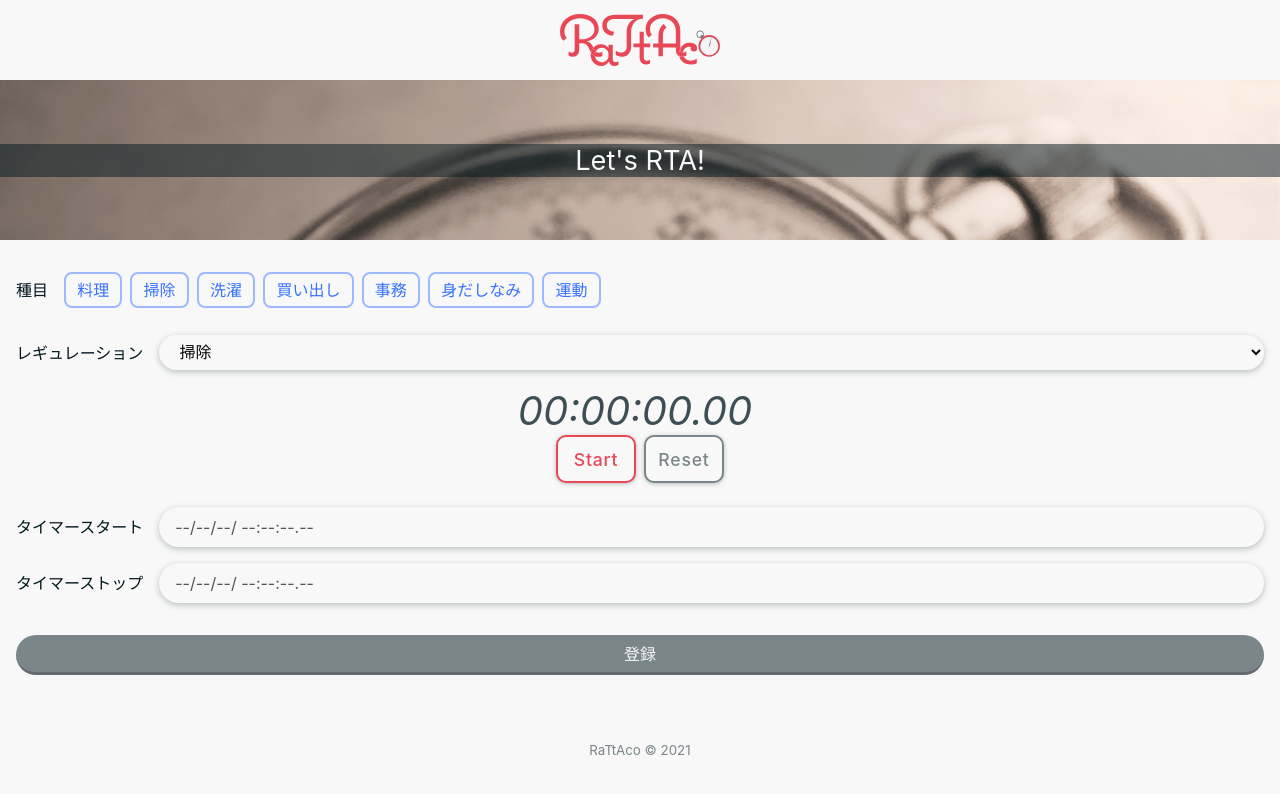
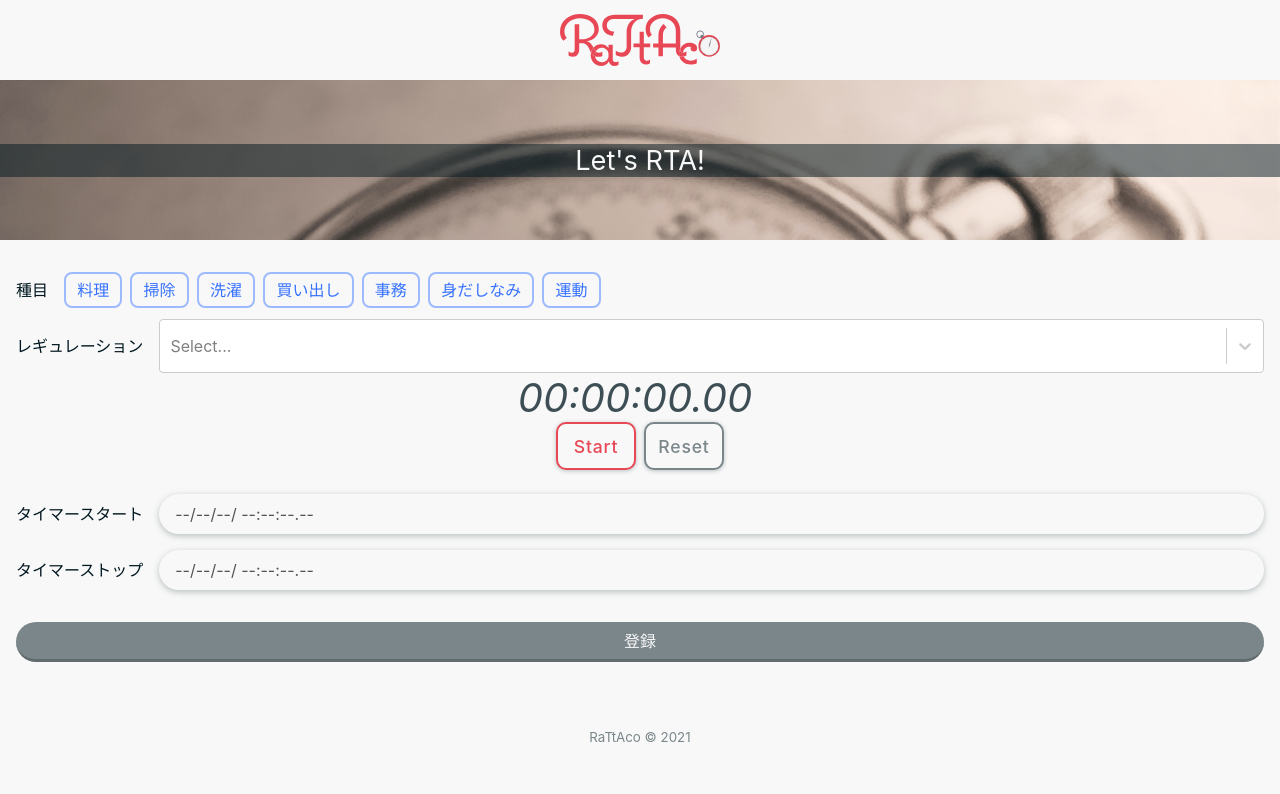
Before and after one commit to 2ndr9/RaTtAco, a React (Create React App) app in the folder frontend/: page /record in a window 1280 px wide. Shown: the top 794 px of the page. Built offline with nearby package versions, Linux system fonts and the light colour scheme.

Commit message:
task can be selected

```diff
--- a/frontend/src/views/pages/record/record.js
+++ b/frontend/src/views/pages/record/record.js
@@ -1,6 +1,7 @@
 import React from "react";
 import StopWatch from "../../components/StopWatch";
 import SubpageHead from "../../components/SubpageHead";
+import Select from "react-select";
 import { Link } from "react-router-dom";
 import axios from "axios";
 import categoryTags from "../../components/categoryTags";
@@ -18,11 +19,14 @@ class record extends React.Component {
       startback: null,
       endback: null,
     };
+
     this.timerEvent = React.createRef();
     this.handleInputChange = this.handleInputChange.bind(this);
+    this.handleSelectChange = this.handleSelectChange.bind(this);
     this.gettime = this.gettime.bind(this);
     this.resetTime = this.resetTime.bind(this);
     this.handleSubmit = this.handleSubmit.bind(this);
+    this.getTasks = this.getTasks.bind(this);
   }
 
   handleInputChange(event) {
@@ -32,6 +36,14 @@ class record extends React.Component {
     this.setState({
       [name]: value,
     });
+  }
+
+  handleSelectChange(event) {
+    this.setState({
+      task: event.value,
+    });
+    console.log("changed")
+    console.log(this.state.task)
   }
 
   gettime(event) {
@@ -103,9 +115,55 @@ class record extends React.Component {
       });
   }
 
-  endPass() {}
+  getTasks(event){
+    const target = event.target;
+    const value = target.type === "checkbox" ? target.checked : target.value;
+    axios
+      .get("http://20.63.164.137:3000/tasks/"+value)
+      .then((res) => {
+        console.log("hoge")
+        console.log(res.data);
+        this.setState(res.data);
+        this.ChangeRegulations();
+        console.log(this.state);
+      })
+      .catch((error) => {
+        console.log("namu")
+        console.log(error);
+      });
+  }
+
+
+  ChangeRegulations(){
+    const RegulationTags = [];
+    const tasks = this.state.tasks;
+    for (const i in tasks){
+        RegulationTags.push({value: tasks[i].id, label: tasks[i].name })
+    }
+    this.setState({
+        options: RegulationTags
+    })
+    console.log(this.state.options)
+  }
 
   render() {
+    const customStyles = {
+      menu: () => ({}),
+      menuList: (provided) => ({
+        ...provided,
+        backgroundColor: "#fff",
+        border: "1px solid hsl(0, 0%, 80%)",
+        borderRadius: "5px 5px 0 0",
+        maxHeight: "10rem",
+        bottom: "52px",
+        position: "absolute",
+        width: "100%",
+      }),
+      option: (provided) => ({
+        ...provided,
+        backgroundColor: "#fff",
+      }),
+    };
     const radio_list = [];
     for (const i in categoryTags) {
       // console.log(categoryTags[i].label);
@@ -115,7 +173,8 @@ class record extends React.Component {
             type="radio"
             id={categoryTags[i].value}
             name="categoryTag"
-            value={categoryTags[i].value}
+            value={categoryTags[i].label}
+            onChange={this.getTasks}
           />
           <label for={categoryTags[i].value}>{categoryTags[i].label}</label>
         </div>
@@ -132,15 +191,7 @@ class record extends React.Component {
           </div>
           <div className="one-to-one_form">
             <label for="regulation">レギュレーション</label>
-            <select
-              name="task"
-              value={this.state.task}
-              onChange={this.handleInputChange}
-            >
-              <option value="1">掃除</option>
-              <option value="2">料理</option>
-              <option value="3">洗濯</option>
-            </select>
+            <Select options={this.state.options} styles={customStyles} onChange={this.handleSelectChange}/>
           </div>
         </form>
         <StopWatch gettime={this.gettime} resetTime={this.resetTime} />
```
